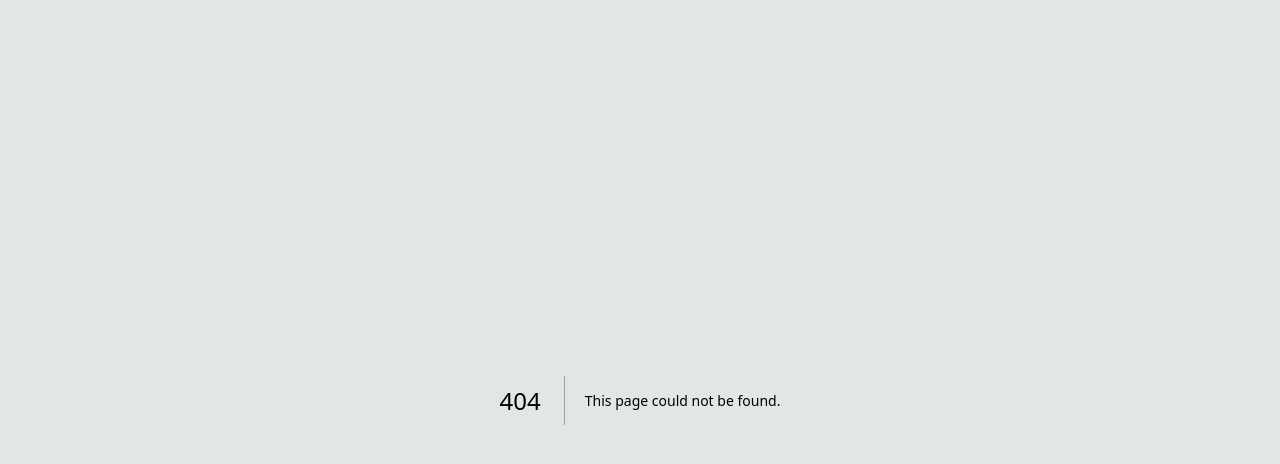
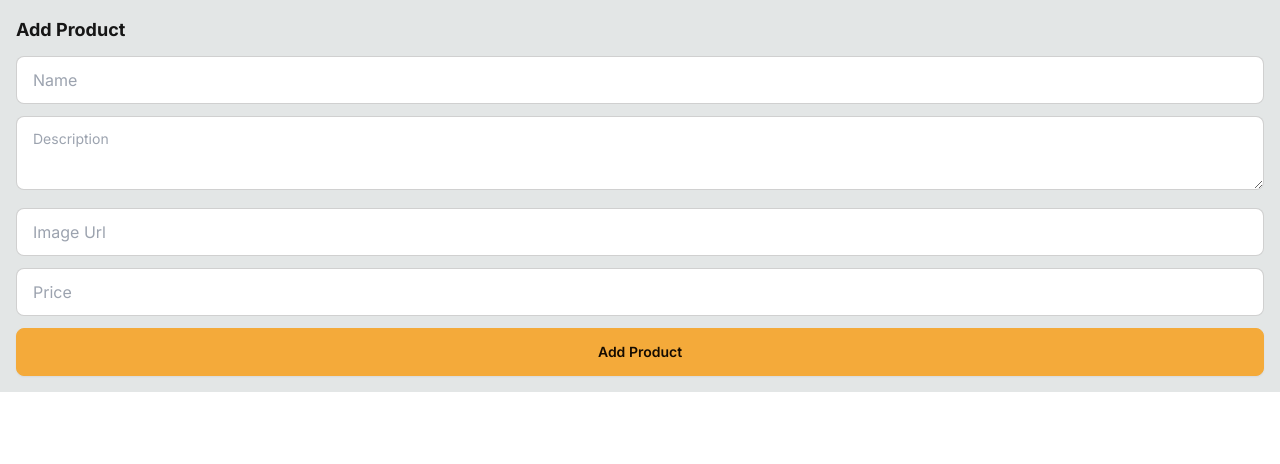
Before and after one commit to Murad-code/ecommerce, a Next.js app: page /add-product in a window 1280 px wide. Before the commit this address had no page. Shown: the top 464 px of the page. Built offline with nearby package versions, Linux system fonts and the light colour scheme.

Commit message:
Creates the add-product form which which inserts new product to products collection in mongoDB

```diff
--- a/next.config.js
+++ b/next.config.js
@@ -1,4 +1,8 @@
 /** @type {import('next').NextConfig} */
-const nextConfig = {}
+const nextConfig = {
+  images: {
+    remotePatterns: [{ hostname: "images.unsplash.com" }],
+  },
+};
 
 module.exports = nextConfig
--- /dev/null
+++ b/src/app/add-product/page.tsx
@@ -0,0 +1,68 @@
+import FormSubmitButton from "@/components/FormSubmitButton";
+import prisma from "@/lib/db/prisma";
+import { redirect } from "next/navigation";
+import React from "react";
+
+type Props = {};
+
+export const metadata = {
+  title: "Add Product - Ecommerce",
+};
+
+async function addProduct(formData: FormData) {
+  "use server";
+
+  const name = formData.get("name")?.toString();
+  const description = formData.get("description")?.toString();
+  const imageUrl = formData.get("imageUrl")?.toString();
+  const price = Number(formData.get("price") || 0);
+
+  if (!name || !description || !imageUrl || !price) {
+    throw Error("Missing required fields");
+  }
+
+  await prisma.product.create({ data: { name, description, imageUrl, price } });
+
+  redirect("/");
+}
+
+const AddProductPage = (props: Props) => {
+  return (
+    <div>
+      <h1 className="mb-3 text-lg font-bold">Add Product</h1>
+      <form action={addProduct}>
+        <input
+          required
+          name="name"
+          placeholder="Name"
+          className="input input-bordered mb-3 w-full "
+          type="text"
+        />
+        <textarea
+          name="description"
+          id="description"
+          placeholder="Description"
+          required
+          className="textarea textarea-bordered mb-3 w-full"
+        ></textarea>
+        <input
+          required
+          name="imageUrl"
+          placeholder="Image Url"
+          type="url"
+          className="input input-bordered mb-3 w-full"
+        />
+        <input
+          required
+          name="price"
+          placeholder="Price"
+          className="input input-bordered mb-3 w-full "
+          type="number"
+        />
+        <FormSubmitButton className="btn-block">Add Product</FormSubmitButton>
+      </form>
+    </div>
+  );
+};
+
+export default AddProductPage;
--- /dev/null
+++ b/src/app/error.tsx
@@ -0,0 +1,23 @@
+"use client";
+
+import { useEffect } from "react";
+
+export default function Error({
+  error,
+  reset,
+}: {
+  error: Error;
+  reset: () => void;
+}) {
+  useEffect(() => {
+    // Log the error to an error reporting service
+    console.error(error);
+  }, [error]);
+
+  return (
+    <div>
+      <h1>Something wrong! Please refresh the page.</h1>
+      <button onClick={() => reset()}>Try again</button>
+    </div>
+  );
+}
--- a/src/app/layout.tsx
+++ b/src/app/layout.tsx
@@ -5,18 +5,19 @@
 const inter = Inter({ subsets: ['latin'] })
 
 export const metadata: Metadata = {
-  title: 'Create Next App',
-  description: 'Generated by create next app',
-}
+  title: "Ecommerce",
+};
 
 export default function RootLayout({
   children,
 }: {
-  children: React.ReactNode
+  children: React.ReactNode;
 }) {
   return (
     <html lang="en">
-      <body className={inter.className}>{children}</body>
+      <body className={inter.className}>
+        <main className="m-auto min-w-[300px] max-w-7xl p-4">{children}</main>
+      </body>
     </html>
-  )
+  );
 }
--- /dev/null
+++ b/src/components/FormSubmitButton.tsx
@@ -0,0 +1,29 @@
+"use client";
+
+import React, { ComponentProps } from "react";
+import { useFormStatus } from "react-dom";
+
+type FormSubmitButtonProps = {
+  children: React.ReactNode;
+  className?: string;
+} & ComponentProps<"button">;
+
+export default function FormSubmitButton({
+  children,
+  className,
+  ...props
+}: FormSubmitButtonProps) {
+  const { pending } = useFormStatus();
+
+  return (
+    <button
+      {...props}
+      disabled={pending}
+      type="submit"
+      className={`btn btn-primary ${className}`}
+    >
+      {pending && <span className="loading loading-ring" />}
+      {children}
+    </button>
+  );
+}
--- /dev/null
+++ b/src/lib/db/prisma.ts
@@ -0,0 +1,17 @@
+import { PrismaClient } from "@prisma/client";
+
+const prismaClientSingleton = () => {
+  return new PrismaClient();
+};
+
+type PrismaClientSingleton = ReturnType<typeof prismaClientSingleton>;
+
+const globalForPrisma = globalThis as unknown as {
+  prisma: PrismaClientSingleton | undefined;
+};
+
+const prisma = globalForPrisma.prisma ?? prismaClientSingleton();
+
+export default prisma;
+
+if (process.env.NODE_ENV !== "production") globalForPrisma.prisma = prisma;
```
Also changed, not shown: 1 other file (tests, documents, lock files or other folders).
